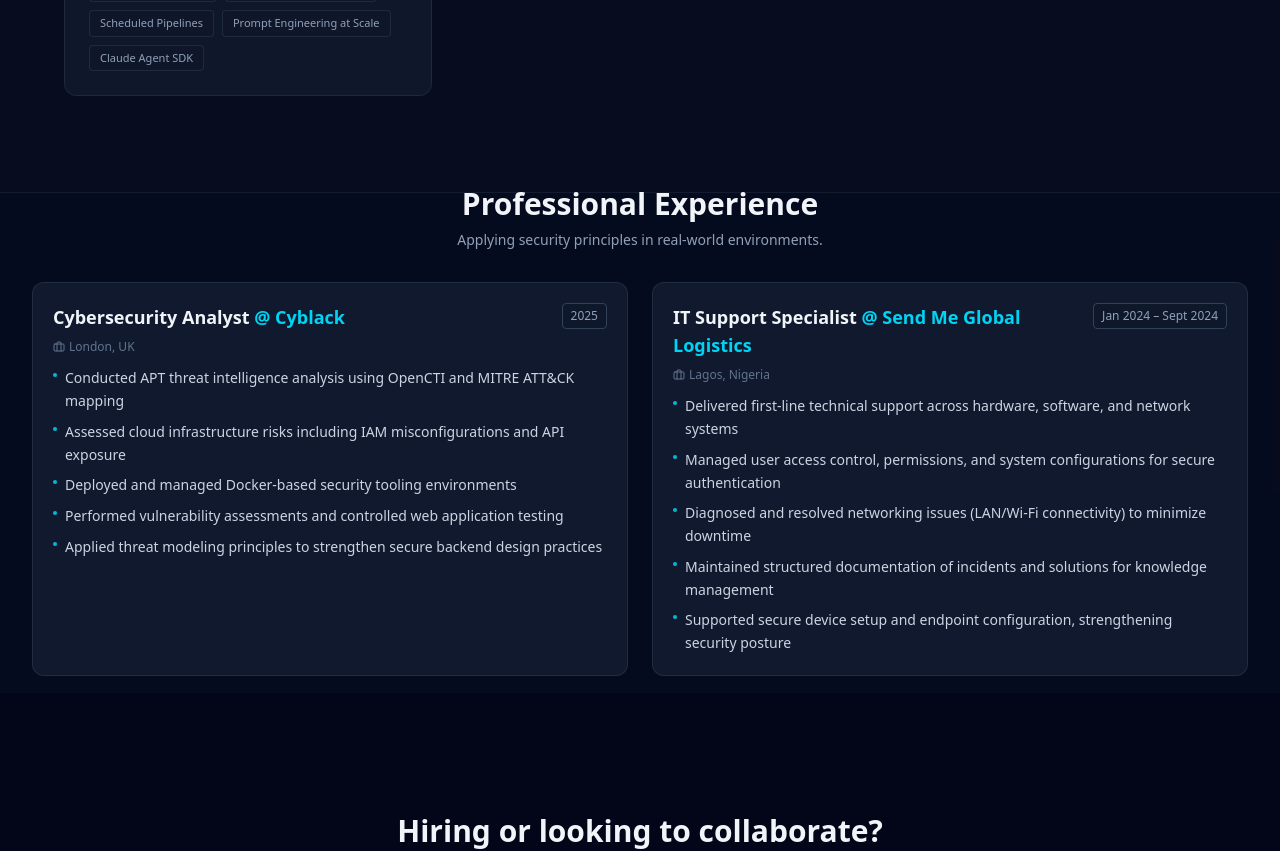
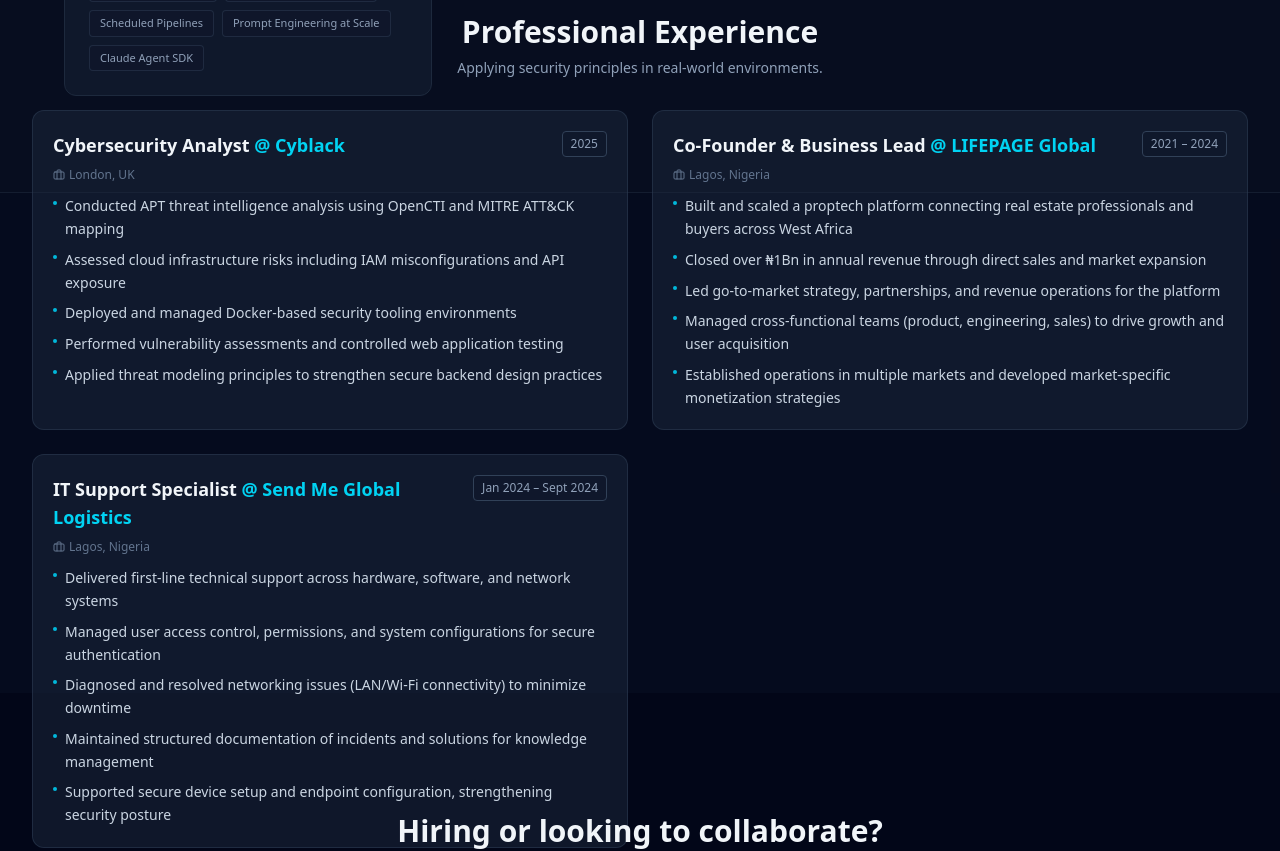
Before and after one commit to TolulopeBabajide/portfolio-website, a React (Vite) app: page / in a window 1280 px wide. Shown: the part 4080-4931 px from the top of the page. Built offline with nearby package versions, Linux system fonts and the light colour scheme.

Commit message:
fix(M-03): add LIFEPAGE Global with correct ₦1Bn revenue figure

```diff
--- a/src/components/Experience.jsx
+++ b/src/components/Experience.jsx
@@ -24,6 +24,19 @@
             "Deployed and managed Docker-based security tooling environments",
             "Performed vulnerability assessments and controlled web application testing",
             "Applied threat modeling principles to strengthen secure backend design practices"
+        ]
+    },
+    {
+        role: "Co-Founder & Business Lead",
+        company: "LIFEPAGE Global",
+        location: "Lagos, Nigeria",
+        period: "2021 – 2024",
+        description: [
+            "Built and scaled a proptech platform connecting real estate professionals and buyers across West Africa",
+            "Closed over ₦1Bn in annual revenue through direct sales and market expansion",
+            "Led go-to-market strategy, partnerships, and revenue operations for the platform",
+            "Managed cross-functional teams (product, engineering, sales) to drive growth and user acquisition",
+            "Established operations in multiple markets and developed market-specific monetization strategies"
         ]
     },
     {
```
